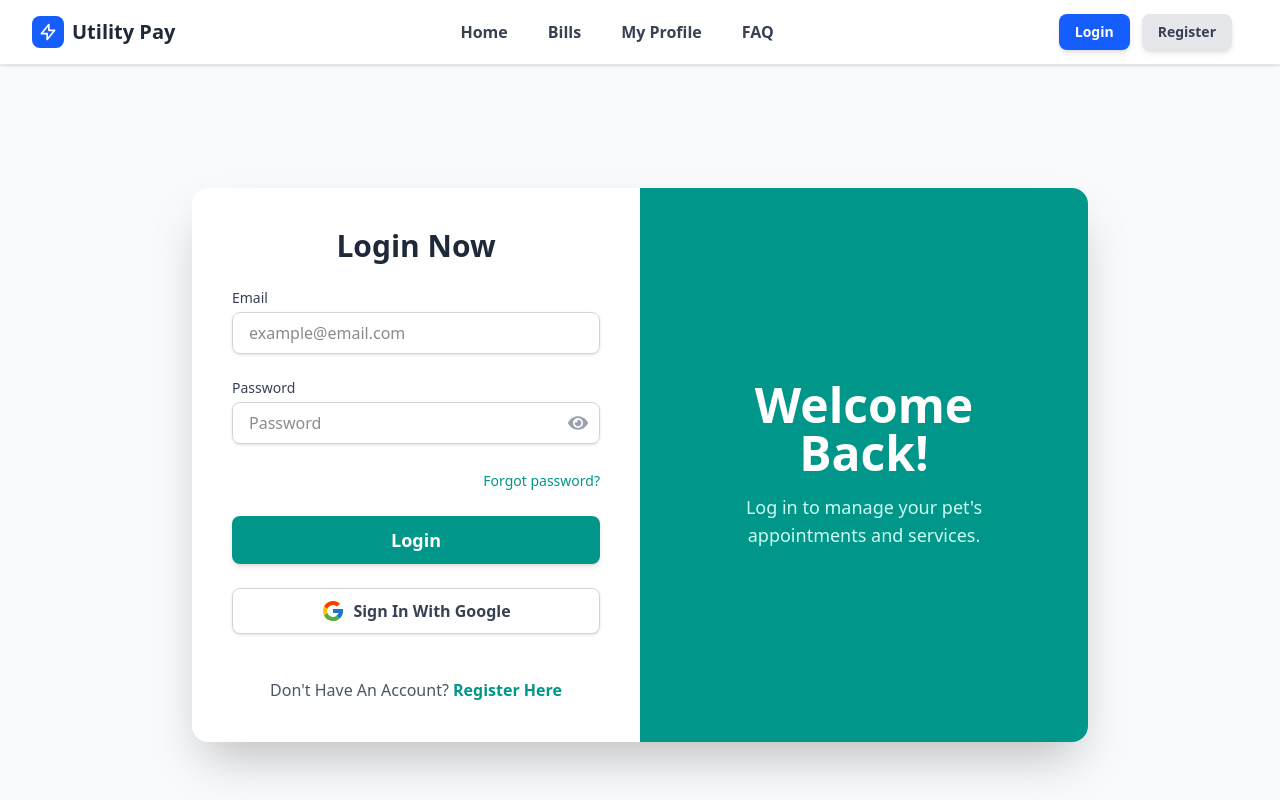
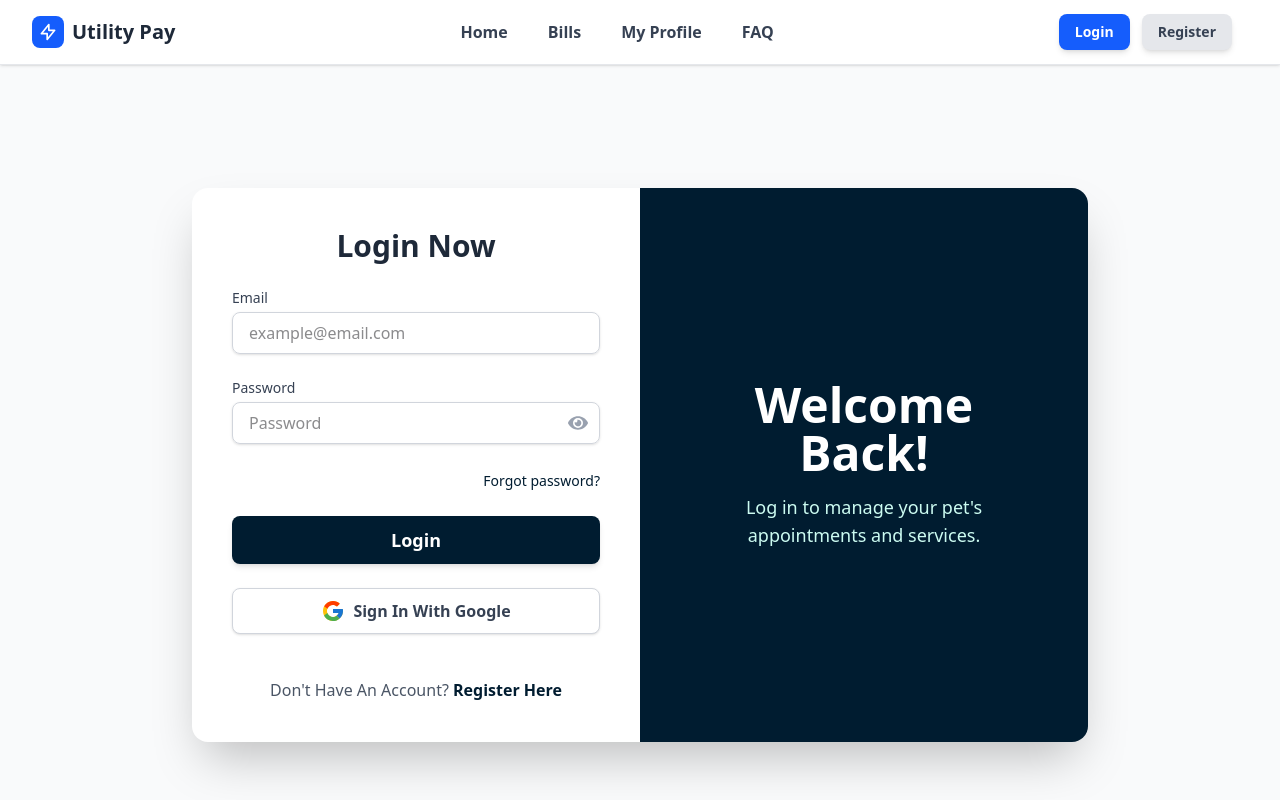
Before and after one commit to mohibbullahkhan/B12-A10-Future-Box-client, a React (Vite) app: page /login in a window 1280 px wide. Shown: the top 800 px of the page. Built offline with nearby package versions, Linux system fonts and the light colour scheme; no server answers.

Commit message:
authentication problem fix

```diff
--- a/src/Provider/AuthProvider.jsx
+++ b/src/Provider/AuthProvider.jsx
@@ -16,7 +16,7 @@ import { AuthContext } from "./AuthContext";
 
 const auth = getAuth(app);
 const googleProvider = new GoogleAuthProvider();
-googleProvider.addScope("email");
+//googleProvider.addScope("email");
 const AuthProvider = ({ children }) => {
   const [user, setUser] = useState(null);
   const [loading, setLoading] = useState(true);
--- a/src/pages/Login.jsx
+++ b/src/pages/Login.jsx
@@ -62,7 +62,7 @@ const Login = () => {
   return (
     <div className="min-h-screen bg-gray-50 flex items-center justify-center p-4">
       <div className="flex flex-col lg:flex-row-reverse max-w-4xl w-full bg-white rounded-2xl shadow-2xl overflow-hidden">
-        <div className="p-8 lg:p-12 lg:w-1/2 bg-teal-600 flex flex-col justify-center items-center text-center">
+        <div className="p-8 lg:p-12 lg:w-1/2 bg-primary flex flex-col justify-center items-center text-center">
           <h1 className="text-4xl sm:text-5xl font-extrabold text-white mb-4">
             Welcome Back!
           </h1>
@@ -120,7 +120,7 @@ const Login = () => {
               <button
                 type="button"
                 onClick={handleForgetPassword}
-                className="cursor-pointer text-sm font-medium text-teal-600 hover:text-teal-700 hover:underline transition duration-150"
+                className="cursor-pointer text-sm font-medium text-primary hover:text-teal-700 hover:underline transition duration-150"
               >
                 Forgot password?
               </button>
@@ -128,7 +128,7 @@ const Login = () => {
 
             <button
               type="submit"
-              className="cursor-pointer w-full py-2.5 text-lg font-bold bg-teal-600 text-white rounded-lg shadow-md hover:bg-teal-700 transition duration-300 transform hover:scale-[1.005]"
+              className="cursor-pointer w-full py-2.5 text-lg font-bold bg-primary text-white rounded-lg shadow-md hover:bg-teal-700 transition duration-300 transform hover:scale-[1.005]"
             >
               Login
             </button>
@@ -141,7 +141,7 @@ const Login = () => {
             <p className="font-medium text-center pt-5 text-gray-600">
               Don't Have An Account?{" "}
               <Link
-                className="text-teal-600 hover:underline font-semibold"
+                className="text-primary hover:underline font-semibold"
                 to="/register"
               >
                 Register Here
--- a/src/pages/Register.jsx
+++ b/src/pages/Register.jsx
@@ -73,7 +73,7 @@ const Register = () => {
   return (
     <div className="min-h-screen bg-gray-50 flex items-center justify-center p-4">
       <div className="flex flex-col lg:flex-row max-w-4xl w-full bg-white rounded-2xl shadow-2xl overflow-hidden">
-        <div className="p-8 lg:p-12 lg:w-1/2 bg-teal-600 flex flex-col justify-center items-center text-center">
+        <div className="p-8 lg:p-12 lg:w-1/2 bg-primary flex flex-col justify-center items-center text-center">
           <h1 className="text-4xl sm:text-5xl font-extrabold text-white mb-4">
             Join Our Cozy Crew!
           </h1>
@@ -155,7 +155,7 @@ const Register = () => {
 
             <button
               type="submit"
-              className="w-full py-2.5 text-lg font-bold bg-teal-600 text-white rounded-lg shadow-md hover:bg-teal-700 transition duration-300 transform hover:scale-[1.005] cursor-pointer"
+              className="w-full py-2.5 text-lg font-bold bg-primary text-white rounded-lg shadow-md hover:bg-teal-700 transition duration-300 transform hover:scale-[1.005] cursor-pointer"
             >
               Register Account
             </button>
@@ -177,7 +177,7 @@ const Register = () => {
           <p className="font-medium text-center pt-5 text-gray-600">
             Already Have An Account?{" "}
             <Link
-              className="text-teal-600 hover:underline font-semibold"
+              className="text-primary hover:underline font-semibold"
               to="/login"
             >
               Login Here
```
